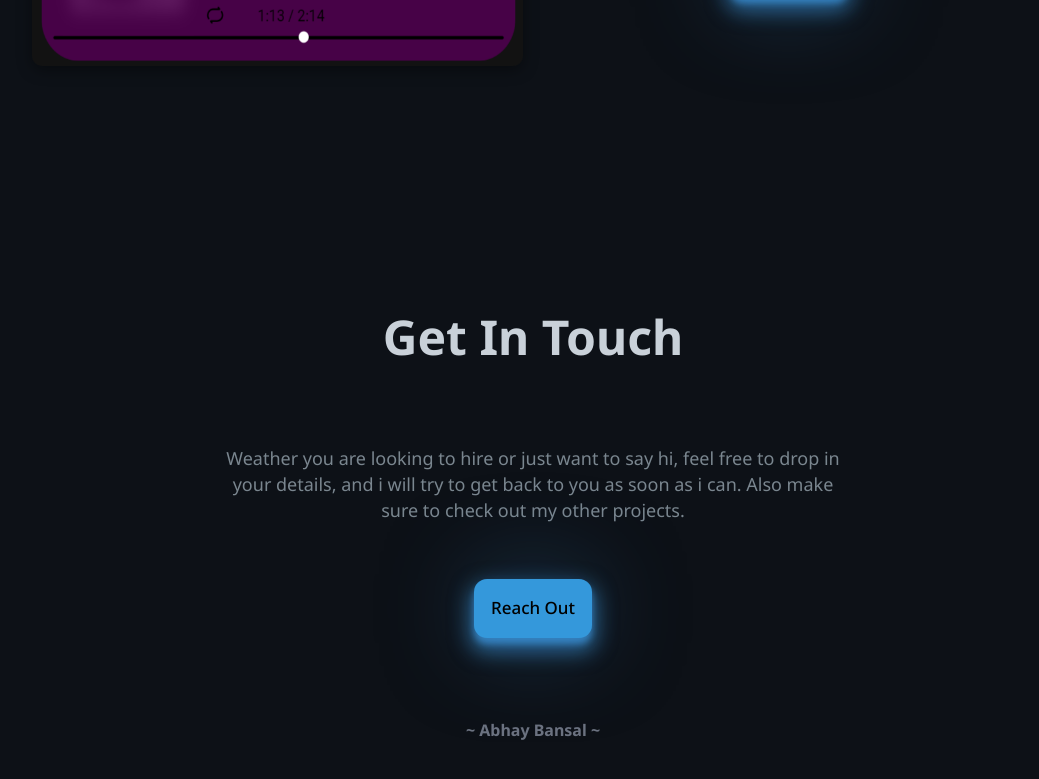
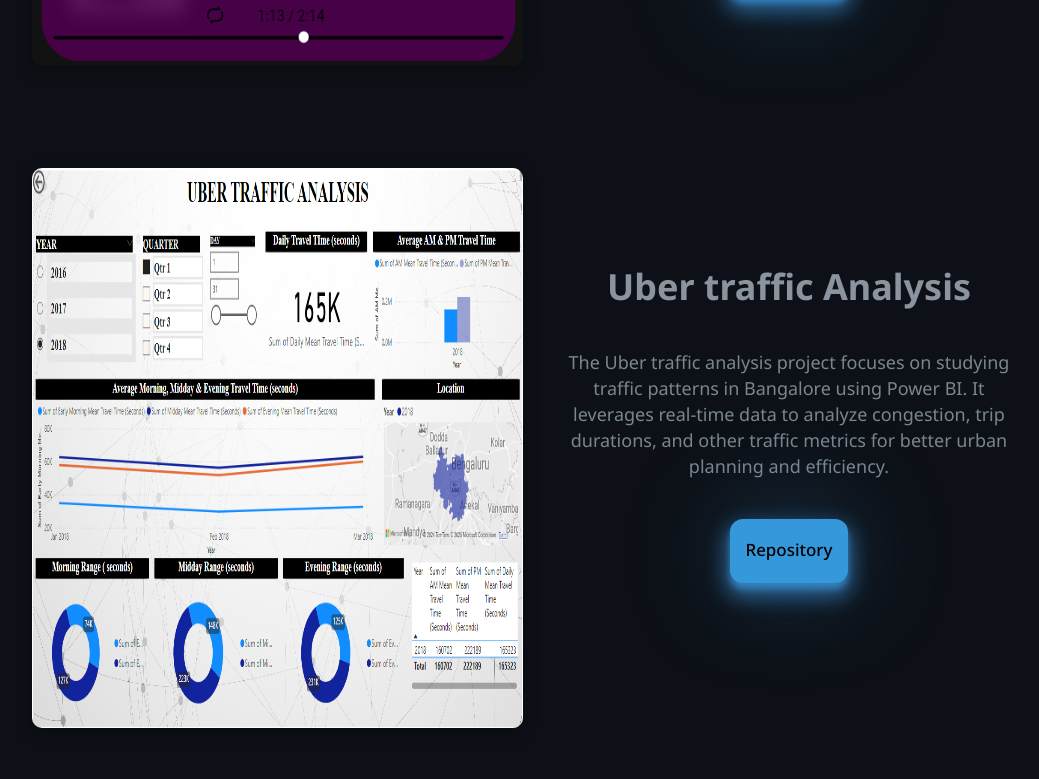
Before and after one commit to abhaybansal0/Portfolio, a website built with Vite: page index.html in a window 1280 px wide. Shown: the part 4089-4868 px from the top of the page, without its empty margins (107-1146 px from the left). Before the commit the page ends 4831 px from the top, so only its background shows below. Built offline with nearby package versions, Linux system fonts and the light colour scheme; files whose address does not match are found by name.

Commit message:
Project Adittion

```diff
--- a/index.html
+++ b/index.html
@@ -179,6 +179,32 @@
       </div>
 
 
+
+
+
+            <!-- //////////////////// Project __ 4 -->
+            <div class="project_card">
+
+              <div class="card_img">
+                <img data-src="./ubertr.png" alt="Project_card" class="proc_img loading lazy"
+                  src="https://fakeimg.pl/812x817">
+              </div>
+
+              <div class="card_content">
+                <h2 class="project_title">Uber traffic Analysis</h2>
+
+                <p class="project_description para1">The Uber traffic analysis project focuses on studying traffic patterns in Bangalore using Power BI. It leverages real-time data to analyze congestion, trip durations, and other traffic metrics for better urban planning and efficiency.
+                </p>
+
+
+                <a href="https://github.com/abhaybansal0/Uber-Traffic-Analysis/" target="_blank" class="btn">Repository</button></a>
+              </div>
+            </div>
+
+
+
+
+
     </section>
 
 
```
Also changed, not shown: public/ubertr.png (added).
